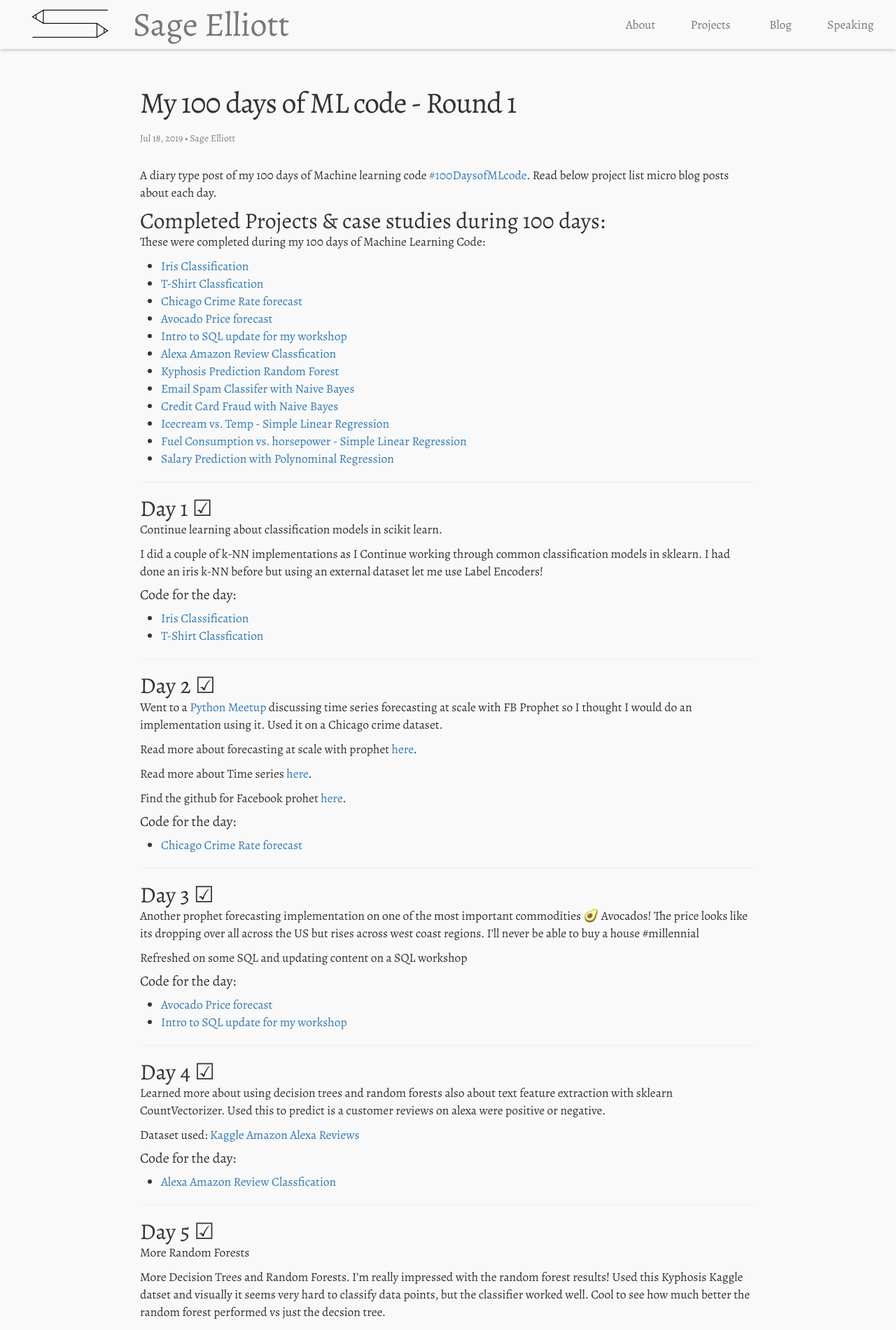
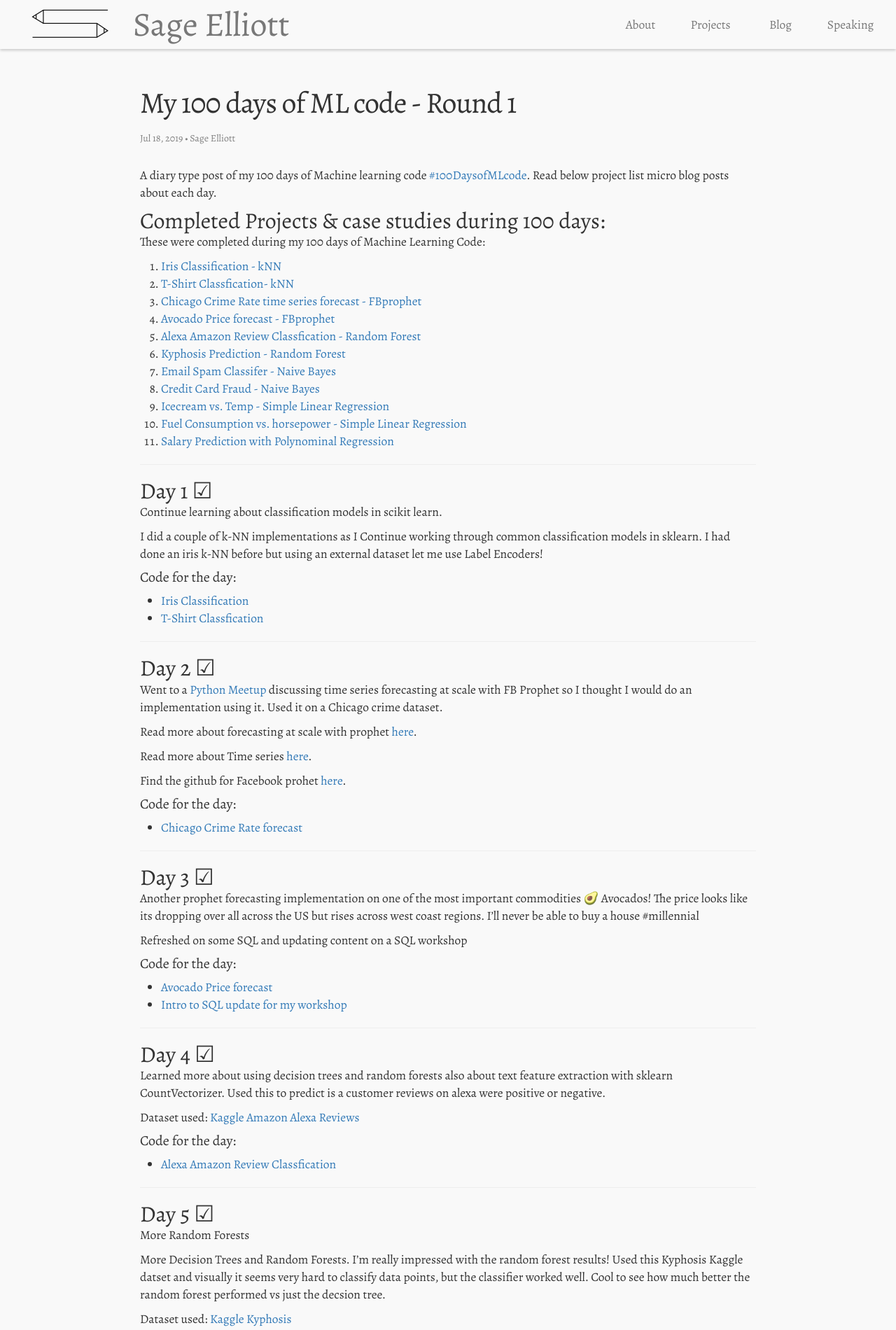
Before and after one commit to sagecodes/sage-blog, a Jekyll site: the page built from _posts/blog/2019-07-18-100daysofcode.markdown, in a window 1280 px wide. Shown: the top 1900 px of the page at 70% size. Built offline with Jekyll 4.4.1, drawn with Linux system fonts in a browser that asks for light colours; nearby versions of some CDN libraries; some web fonts are replaced.

Commit message:
reformat 10day projects

```diff
--- a/_posts/blog/2019-07-18-100daysofcode.markdown
+++ b/_posts/blog/2019-07-18-100daysofcode.markdown
@@ -15,18 +15,17 @@
 
 These were completed during my 100 days of Machine Learning Code:
 
-- [Iris Classification](https://github.com/sagecodes/irsit-classification2-knn)
-- [T-Shirt Classfication](https://github.com/sagecodes/tshirt-size-prediction-KNN)
-- [Chicago Crime Rate forecast](https://github.com/sagecodes/chicago-crime-prediction-fbprophet)
-- [Avocado Price forecast](https://github.com/sagecodes/avocado-forecasting-fbprophet)
-- [Intro to SQL update for my workshop](https://github.com/sagecodes/intro-to-sql)
-- [Alexa Amazon Review Classfication](https://github.com/sagecodes/Amazon-Review-Classification-Random-Forest)
-- [Kyphosis Prediction Random Forest](https://github.com/sagecodes/kyphsis-classifier-random-forest/blob/master/kyphosis-prediction-random-forest.ipynb)
-- [Email Spam Classifer with Naive Bayes](https://github.com/sagecodes/spam-classifier-naive-bayes/blob/master/Spam%20classifier.ipynb)
-- [Credit Card Fraud with Naive Bayes](https://github.com/sagecodes/credit-fraud-classfier-naive-bayes/blob/master/Credit%20Card%20Fraud%20Classifier.ipynb)
-- [Icecream vs. Temp - Simple Linear Regression](https://github.com/sagecodes/Icecream-temp-simple-linear-regression/blob/master/ice%20cream%20vs%20temp%20regression.ipynb)
-- [Fuel Consumption vs. horsepower - Simple Linear Regression](https://github.com/sagecodes/fuel-consumption-linear-regression/blob/master/fuel%20consumption.ipynb)
-- [Salary Prediction with Polynominal Regression](https://github.com/sagecodes/salary-prediction-polynomial-regression/blob/master/salary%20prediction%20polynomial%20regression.ipynb)
+1. [Iris Classification - kNN](https://github.com/sagecodes/irsit-classification2-knn)
+2. [T-Shirt Classfication- kNN](https://github.com/sagecodes/tshirt-size-prediction-KNN)
+3. [Chicago Crime Rate time series forecast - FBprophet ](https://github.com/sagecodes/chicago-crime-prediction-fbprophet)
+4. [Avocado Price forecast - FBprophet](https://github.com/sagecodes/avocado-forecasting-fbprophet)
+5. [Alexa Amazon Review Classfication - Random Forest](https://github.com/sagecodes/Amazon-Review-Classification-Random-Forest)
+6. [Kyphosis Prediction - Random Forest](https://github.com/sagecodes/kyphsis-classifier-random-forest/blob/master/kyphosis-prediction-random-forest.ipynb)
+7. [Email Spam Classifer -  Naive Bayes](https://github.com/sagecodes/spam-classifier-naive-bayes/blob/master/Spam%20classifier.ipynb)
+8. [Credit Card Fraud - Naive Bayes](https://github.com/sagecodes/credit-fraud-classfier-naive-bayes/blob/master/Credit%20Card%20Fraud%20Classifier.ipynb)
+9. [Icecream vs. Temp - Simple Linear Regression](https://github.com/sagecodes/Icecream-temp-simple-linear-regression/blob/master/ice%20cream%20vs%20temp%20regression.ipynb)
+10. [Fuel Consumption vs. horsepower - Simple Linear Regression](https://github.com/sagecodes/fuel-consumption-linear-regression/blob/master/fuel%20consumption.ipynb)
+11. [Salary Prediction with Polynominal Regression](https://github.com/sagecodes/salary-prediction-polynomial-regression/blob/master/salary%20prediction%20polynomial%20regression.ipynb)
 
 
 <!-- ## Awesome Learning Resources
```
